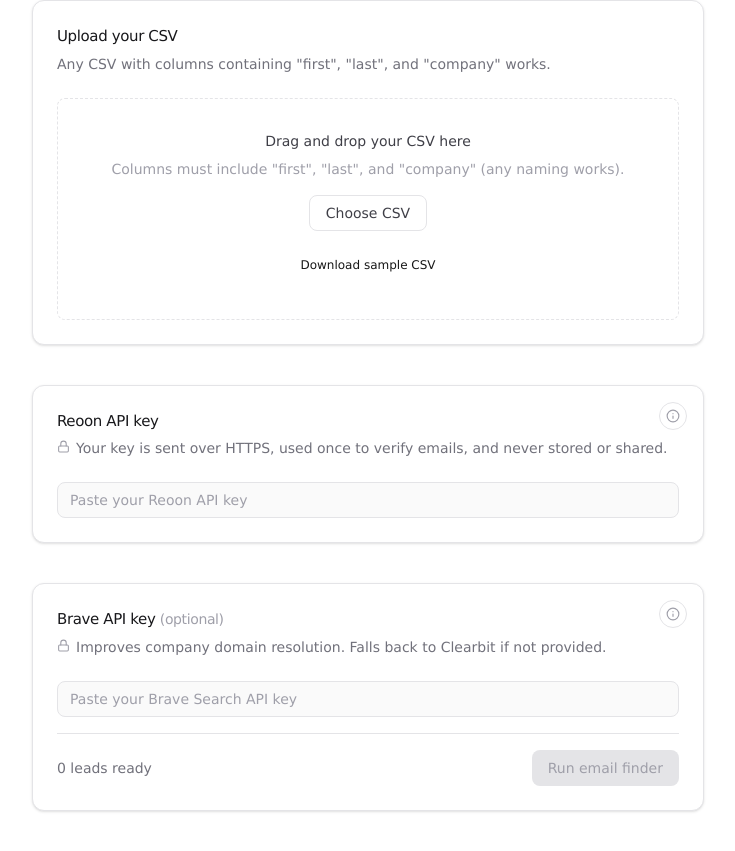
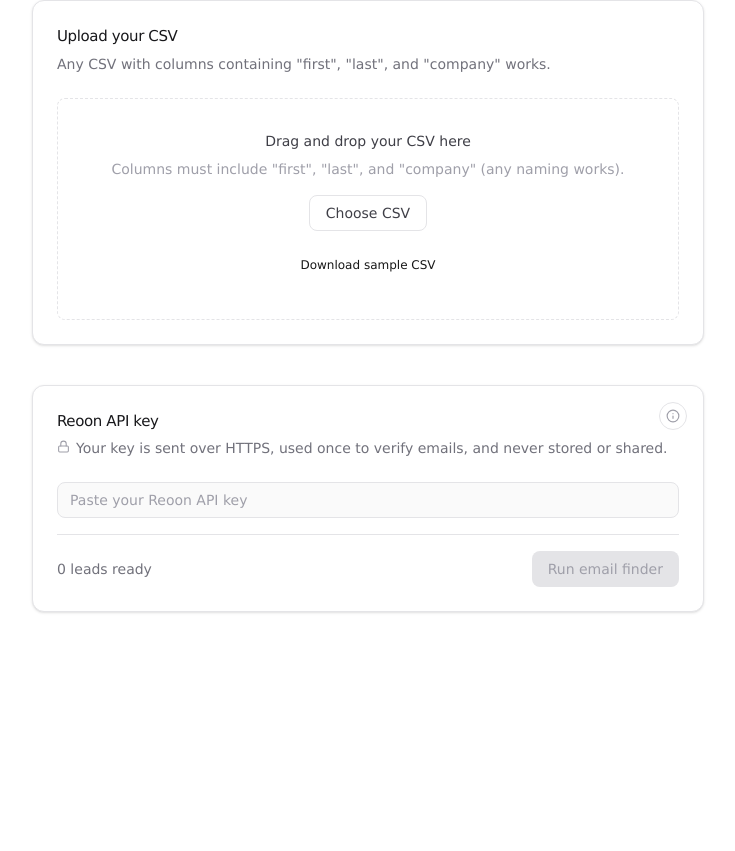
Before and after one commit to Lara-Craft-AI/email-finder-web, a Next.js app: page / in a window 1280 px wide. Shown: the part 602-1453 px from the top of the page, without its empty margins (272-1007 px from the left). After the commit the page ends 1278 px from the top, so only its background shows below. Built offline with nearby package versions, Linux system fonts and the light colour scheme.

Commit message:
Remove Brave API key field from UI

```diff
--- a/app/page.tsx
+++ b/app/page.tsx
@@ -51,7 +51,6 @@
 export default function Home() {
   const [leads, setLeads] = useState<LeadInput[]>([]);
   const [reoonApiKey, setReoonApiKey] = useState("");
-  const [braveApiKey, setBraveApiKey] = useState("");
   const [results, setResults] = useState<EmailResult[]>([]);
   const [current, setCurrent] = useState(0);
   const [total, setTotal] = useState(0);
@@ -59,11 +58,8 @@
   const [isRunning, setIsRunning] = useState(false);
   const [error, setError] = useState("");
   const [isApiKeyInfoOpen, setIsApiKeyInfoOpen] = useState(false);
-  const [isBraveKeyInfoOpen, setIsBraveKeyInfoOpen] = useState(false);
   const isSecondPassRef = useRef(false);
   const apiKeyInfoId = useId();
-  const braveKeyInfoId = useId();
-
   const stepState = useMemo(
     () => ({
       upload: leads.length > 0,
@@ -91,7 +87,6 @@
         body: JSON.stringify({
           leads,
           reoonApiKey,
-          braveApiKey: braveApiKey.trim() || undefined,
         }),
       });
 
@@ -312,66 +307,11 @@
               Your key is sent over HTTPS, used once to verify emails, and never stored or shared.
             </CardDescription>
           </CardHeader>
-          <CardContent>
+          <CardContent className="space-y-4">
             <Input
               placeholder="Paste your Reoon API key"
               value={reoonApiKey}
               onChange={(event) => setReoonApiKey(event.target.value)}
-            />
-          </CardContent>
-        </Card>
-
-        <Card className="relative">
-          <div
-            className="absolute top-4 right-4 z-10"
-            onMouseEnter={() => setIsBraveKeyInfoOpen(true)}
-            onMouseLeave={() => setIsBraveKeyInfoOpen(false)}
-          >
-            <button
-              type="button"
-              aria-label="How to get a Brave API key"
-              aria-describedby={braveKeyInfoId}
-              aria-expanded={isBraveKeyInfoOpen}
-              onClick={() => setIsBraveKeyInfoOpen((previous) => !previous)}
-              onFocus={() => setIsBraveKeyInfoOpen(true)}
-              onBlur={() => setIsBraveKeyInfoOpen(false)}
-              className="flex h-7 w-7 items-center justify-center rounded-full border border-zinc-200 text-zinc-400 transition-colors hover:border-zinc-300 hover:text-zinc-600 focus-visible:outline-none focus-visible:ring-2 focus-visible:ring-zinc-400 focus-visible:ring-offset-2 focus-visible:ring-offset-white"
-            >
-              <Info size={14} />
-            </button>
-            <div
-              id={braveKeyInfoId}
-              role="tooltip"
-              className={`absolute top-9 right-0 w-64 rounded-lg border border-zinc-200 bg-zinc-100 px-3 py-2 text-xs leading-5 text-zinc-600 shadow-xl transition-all ${
-                isBraveKeyInfoOpen
-                  ? "pointer-events-auto translate-y-0 opacity-100"
-                  : "pointer-events-none -translate-y-1 opacity-0"
-              }`}
-            >
-              Get a free key at{" "}
-              <a
-                href="https://brave.com/search/api/"
-                target="_blank"
-                rel="noopener noreferrer"
-                className="underline underline-offset-2 hover:text-zinc-800"
-              >
-                brave.com/search/api/
-              </a>{" "}
-              — free tier gives 2,000 queries/month
-            </div>
-          </div>
-          <CardHeader className="pr-14">
-            <CardTitle>Brave API key <span className="text-sm font-normal text-zinc-400">(optional)</span></CardTitle>
-            <CardDescription className="flex items-start gap-1.5">
-              <Lock size={13} className="mt-0.5 shrink-0 text-zinc-400" />
-              Improves company domain resolution. Falls back to Clearbit if not provided.
-            </CardDescription>
-          </CardHeader>
-          <CardContent className="space-y-4">
-            <Input
-              placeholder="Paste your Brave Search API key"
-              value={braveApiKey}
-              onChange={(event) => setBraveApiKey(event.target.value)}
             />
             <Separator />
             <div className="flex flex-col gap-3 text-sm text-zinc-500 sm:flex-row sm:items-center sm:justify-between sm:gap-4">
```
